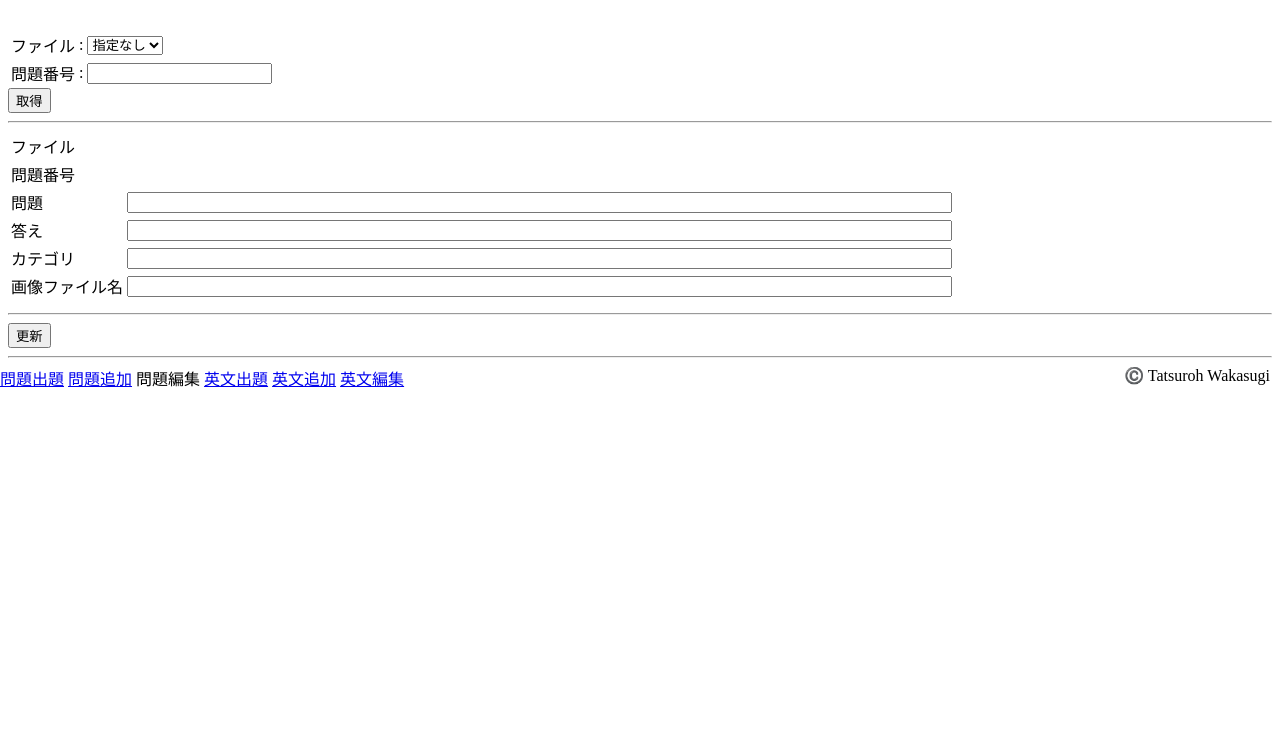
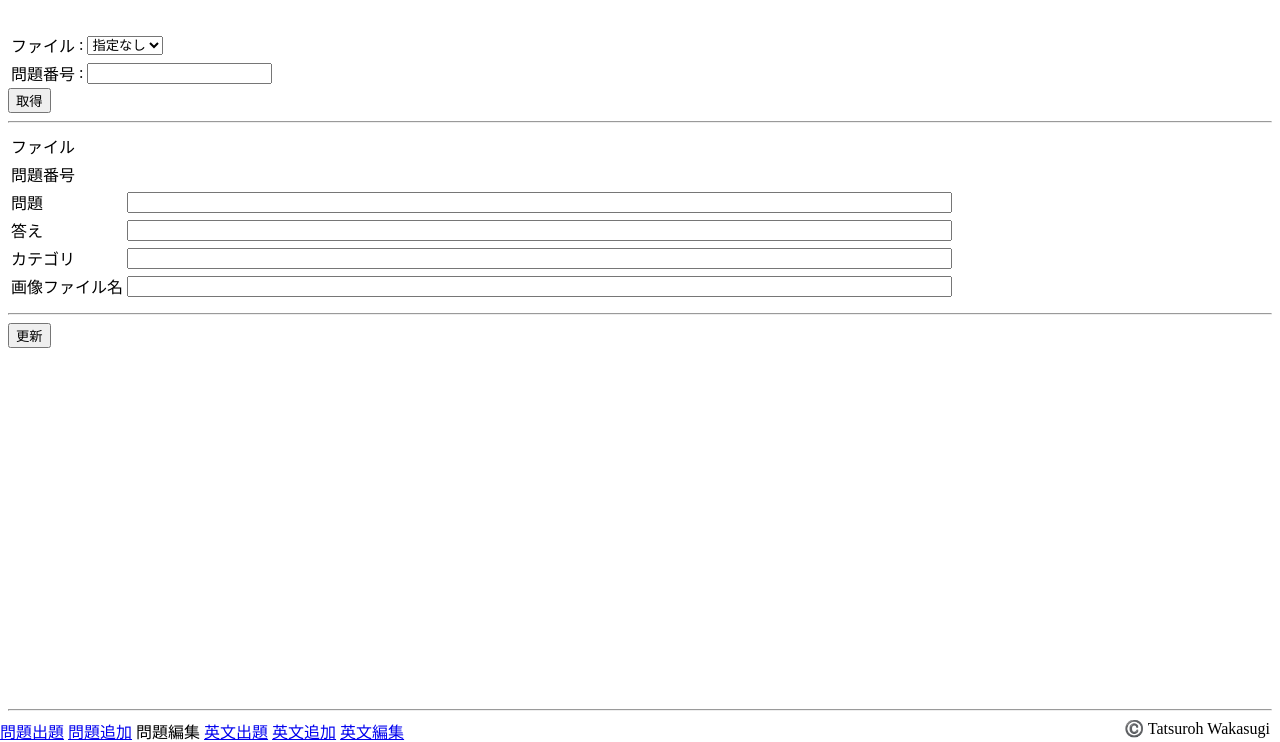
Before and after one commit to MorimotoU36/csv_quiz_bot, a plain HTML site: page web/pages/editquiz.html in a window 1280 px wide. Shown: the part 66-808 px from the top of the page. Drawn offline with Linux system fonts and the light colour scheme; no server answers.

Commit message:
残りのページにも対応

```diff
--- a/web/pages/editquiz.html
+++ b/web/pages/editquiz.html
@@ -12,6 +12,7 @@
         </script>
     </head>
 <body>
+    <div id="wrapper">
         <h1>CSV Quiz Bot</h1>
 
         <div id="message_area">
@@ -70,6 +71,8 @@
         </table>
         <hr>
         <input type="button" value="更新" onClick="edit_question()" >
+        <div class="push"></div>
+    </div>
 
     <footer>
         <hr>
```
Also changed, not shown: web/pages/addenglish_quiz.html (+3 -0 lines), web/pages/addquiz.html (+3 -0 lines), web/pages/english_editquiz.html (+3 -0 lines), web/pages/english_quiz.html (+3 -0 lines). Lines whose indentation alone changed are shown as unchanged.
